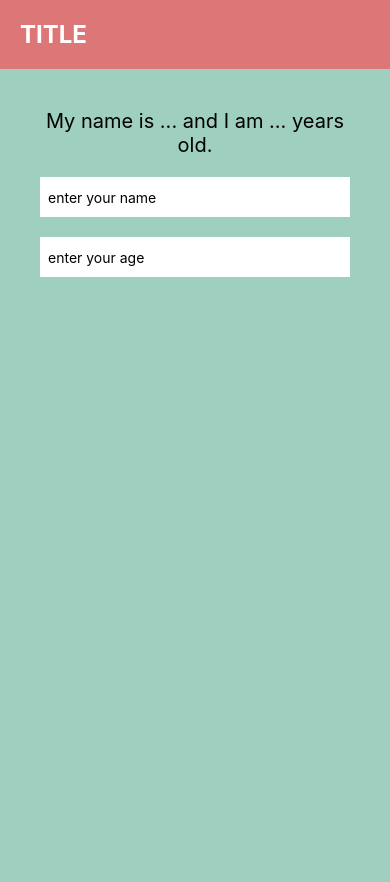
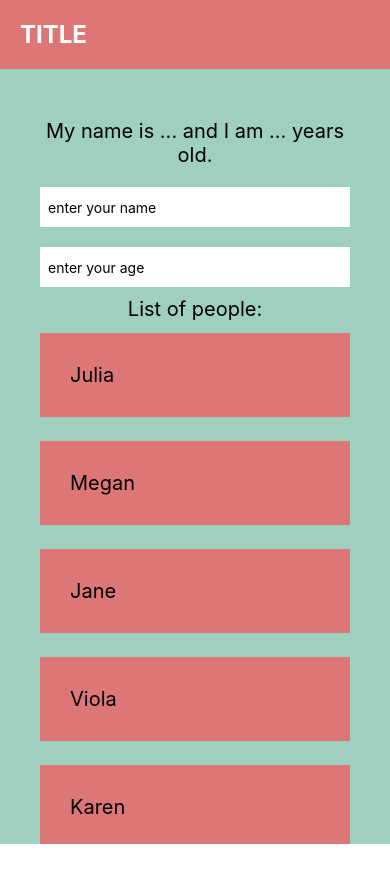
Before and after one commit to JuliaLojek/react-native-course, a React Native app: screen / in a window 390 px wide. Shown: the top 882 px of the page. After the commit the page ends 844 px from the top, so only its background shows below. Built offline with nearby package versions, Linux system fonts and the light colour scheme.

Commit message:
rendering list of items and scrollview

```diff
--- a/App.js
+++ b/App.js
@@ -1,10 +1,25 @@
 import React, { useState } from "react";
-import { StyleSheet, Text, View, Button, TextInput } from "react-native";
+import {
+  StyleSheet,
+  Text,
+  View,
+  Button,
+  TextInput,
+  ScrollView,
+} from "react-native";
 
 export default function App() {
   const [name, setName] = useState("...");
   const [age, setAge] = useState("...");
   // const [person, setPerson] = useState({ name: "Mario", age: 26 });
+  const [people, setPeople] = useState([
+    { name: "Julia", key: "1" },
+    { name: "Megan", key: "2" },
+    { name: "Jane", key: "3" },
+    { name: "Viola", key: "4" },
+    { name: "Karen", key: "5" },
+    { name: "Michelle", key: "6" },
+  ]);
 
   // const clickHandler = () => {
   //   setName(name === "Julia" ? "Fred" : "Julia");
@@ -15,6 +30,7 @@ export default function App() {
       <View style={styles.header}>
         <Text style={styles.title}>TITLE</Text>
       </View>
+      <ScrollView>
         <View style={styles.body}>
           <Text style={styles.text}>
             My name is {name} and I am {age} years old.
@@ -32,7 +48,17 @@ export default function App() {
           {/* <View style={styles.button}>
           <Button title="set your name" color="#DD7777" onPress={clickHandler} />
         </View> */}
+
+          <Text style={styles.text}>List of people:</Text>
+          {people.map((person) => {
+            return (
+              <View key={person.key}>
+                <Text style={styles.item}>{person.name}</Text>
               </View>
+            );
+          })}
+        </View>
+      </ScrollView>
     </View>
   );
 }
@@ -58,6 +84,7 @@ const styles = StyleSheet.create({
   text: {
     fontSize: 20,
     textAlign: "center",
+    marginTop: 10,
   },
   input: {
     backgroundColor: "#fff",
@@ -68,4 +95,10 @@ const styles = StyleSheet.create({
   button: {
     marginVertical: 20,
   },
+  item: {
+    marginVertical: 12,
+    padding: 30,
+    backgroundColor: "#DD7777",
+    fontSize: 20,
+  },
 });
```
Lines whose indentation alone changed are shown as unchanged.
